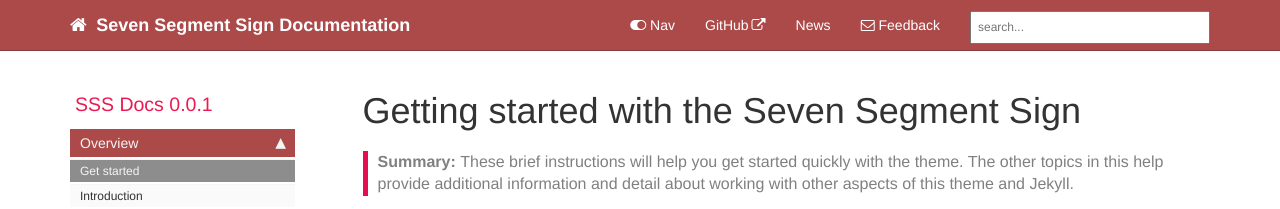
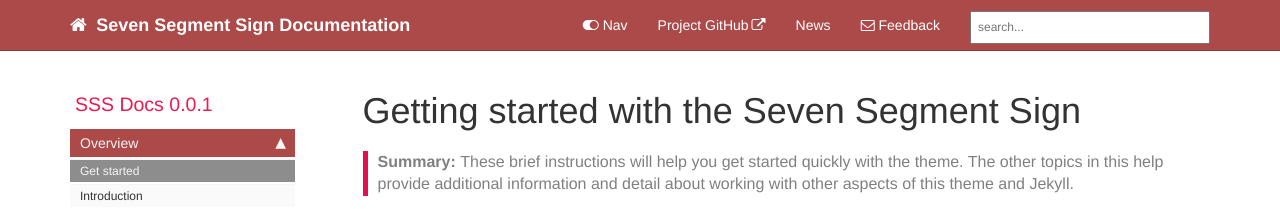
Before and after one commit to NET-BYU/sss_docs, a Jekyll site: the page built from index.md, in a window 1280 px wide and 900 px high. Shown: the top 209 px of the window. Built offline with Jekyll 4.4.1, drawn with Linux system fonts in a browser that asks for light colours; comment, search, counter and statistics services are not loaded.

Commit message:
Fix project repo on top navbar

```diff
--- a/_data/topnav.yml
+++ b/_data/topnav.yml
@@ -3,8 +3,8 @@
 topnav:
 - title: Topnav
   items:
-    - title: GitHub
-      external_url: https://github.com/tomjoht/documentation-theme-jekyll
+    - title: Project GitHub
+      external_url: https://github.com/NET-BYU/sss
     - title: News
       url: /news
 
```
